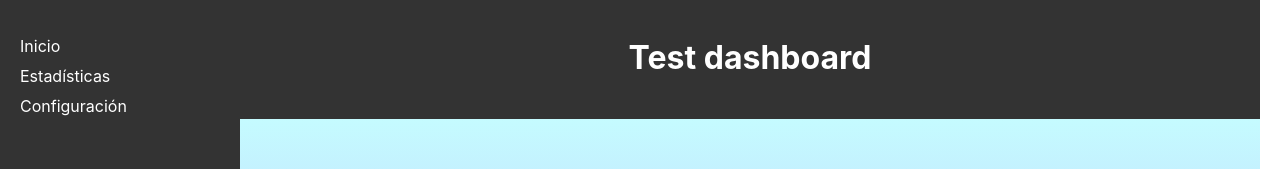
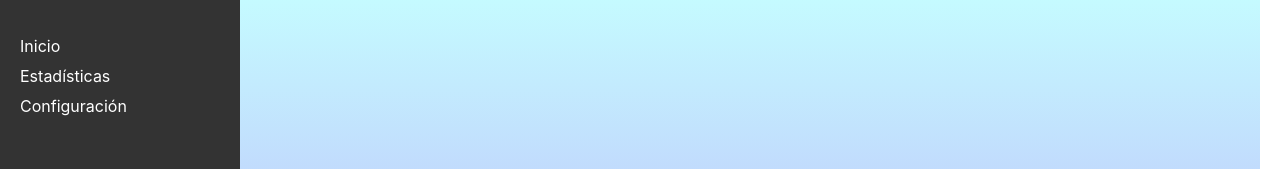
Before and after one commit to MrDorer/Portafolio, a React (Create React App) app: page / in a window 1280 px wide. Shown: the top 169 px of the page. Built offline with nearby package versions, Linux system fonts and the light colour scheme; no server answers.

Commit message:
Act y eliminacion del heather

```diff
--- a/src/App.js
+++ b/src/App.js
@@ -1,6 +1,5 @@
 import React from 'react';
 import './index.css';
-import DashboardHeader from './components/DashboardHeader';
 import DashboardStats from './components/DashboardStats';
 import Sidebar from './components/Sidebar';
 
@@ -9,7 +8,6 @@ function App() {
     <div className="App">
       <Sidebar />
       <div className="main-content">
-        <DashboardHeader />
         <DashboardStats />
       </div>
     </div>
--- a/src/components/DashboardHeader.js
+++ /dev/null
@@ -1,11 +0,0 @@
-import React from 'react';
-
-function DashboardHeader() {
-  return (
-    <div className="dashboard-header">
-      <h1>Test dashboard</h1>
-    </div>
-  );
-}
-
-export default DashboardHeader;
```
